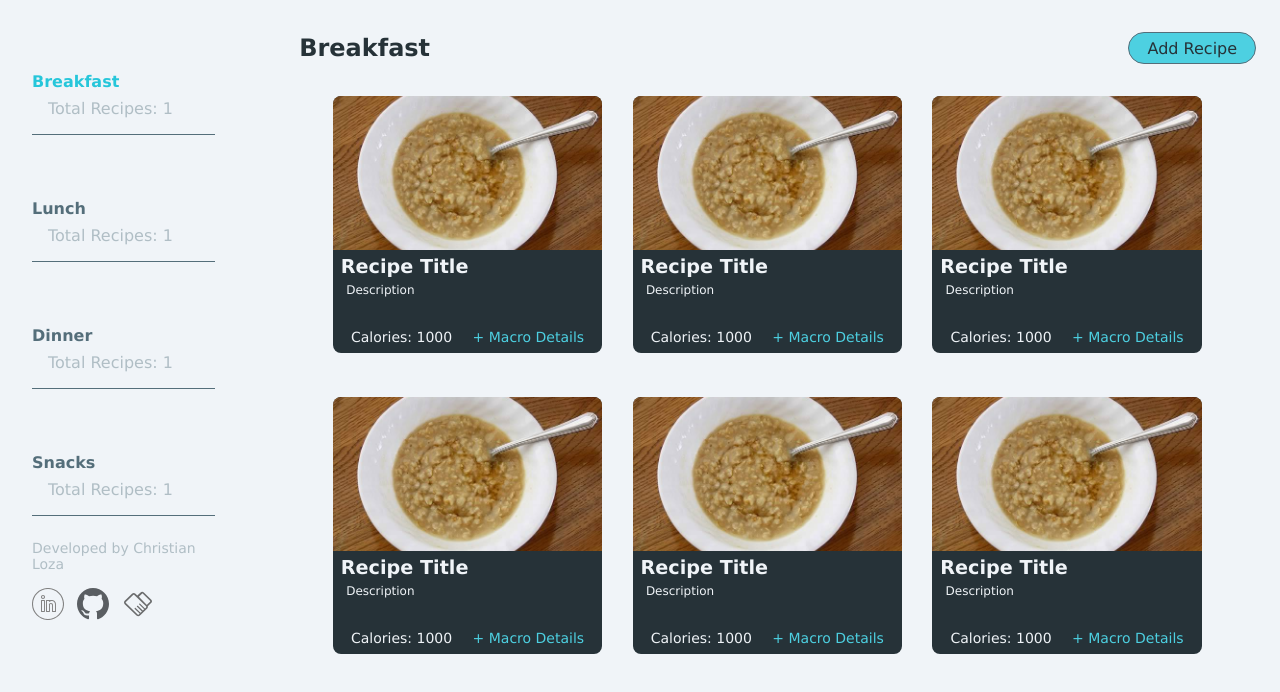
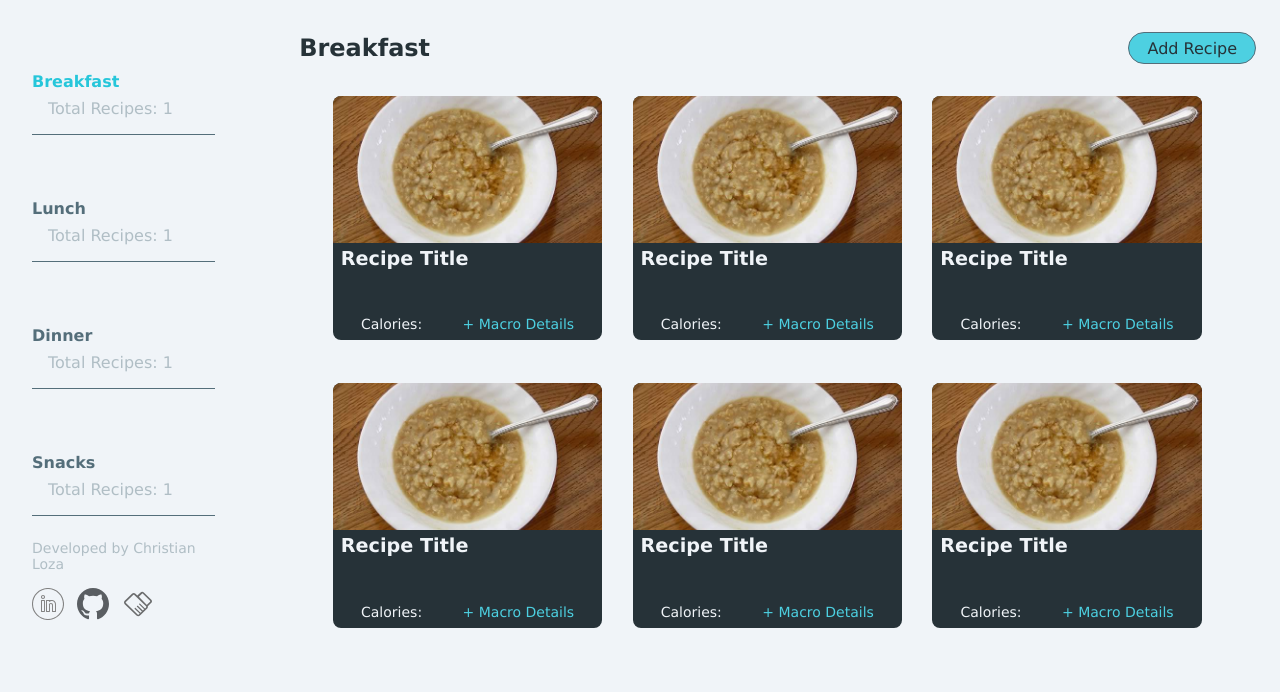
Before and after one commit to Chris-Loza/recipe-book, a React (Vite) app: page / in a window 1280 px wide. Shown: the top 692 px of the page. Built offline with nearby package versions, Linux system fonts and the light colour scheme.

Commit message:
added stricter image styles for the recipe card and dynamic recipe card information

```diff
--- a/src/Components/Homepage/Homepage.jsx
+++ b/src/Components/Homepage/Homepage.jsx
@@ -6,7 +6,13 @@ import { useContext, useState } from "react";
 import { GlobalContext } from "../../Library/globalContext";
 
 const Homepage = () => {
-  const { timeOfDay, setTimeOfDay } = useContext(GlobalContext);
+  const {
+    timeOfDay,
+    breakfastRecipes,
+    lunchRecipes,
+    dinnerRecipes,
+    snacksRecipes,
+  } = useContext(GlobalContext);
   const [showModal, setShowModal] = useState(false);
 
   return (
@@ -40,12 +46,23 @@ const Homepage = () => {
           </div>
         </div>
         <div className="recipeCards">
-          <RecipeCard />
-          <RecipeCard />
-          <RecipeCard />
-          <RecipeCard />
-          <RecipeCard />
-          <RecipeCard />
+          <RecipeCard name={"Recipe Title"} />
+          <RecipeCard name={"Recipe Title"} />
+          <RecipeCard name={"Recipe Title"} />
+          <RecipeCard name={"Recipe Title"} />
+          <RecipeCard name={"Recipe Title"} />
+          <RecipeCard name={"Recipe Title"} />
+          {breakfastRecipes.length > 0 &&
+            breakfastRecipes.map((recipe, index) => (
+              <RecipeCard
+                key={index}
+                name={recipe.name}
+                ingredients={recipe.ingredients}
+                nutrition={recipe.nutrition}
+                description={recipe.description}
+                image={recipe.image}
+              />
+            ))}
         </div>
       </div>
       {showModal && (
--- a/src/Components/RecipeCard/RecipeCard.jsx
+++ b/src/Components/RecipeCard/RecipeCard.jsx
@@ -1,25 +1,26 @@
 import React from "react";
 import "./recipeCard.css";
 
-const RecipeCard = () => {
+const RecipeCard = ({ name, ingredients, nutrition, description, image }) => {
+  console.log(nutrition?.calories);
   return (
     <div className="recipeCard">
       <div className="recipeImg">
         <div className="imageContainer">
           <img
-            src="../../../images/PBHoneyOatmeal.jpg"
+            src={image || "../../../images/PBHoneyOatmeal.jpg"}
             alt="Peanut Butter Oatmeal"
           />
         </div>
       </div>
       <div className="recipeInfo">
         <div className="recipeTitle">
-          <p>Recipe Title</p>
+          <p>{name}</p>
         </div>
         <div className="recipeQuickInfo">
-          <div className="recipeDescription">Description</div>
+          <div className="recipeDescription">{description}</div>
           <div className="recipeQuickNutrients">
-            <p>Calories: 1000</p>
+            <p>Calories: {nutrition?.calories}</p>
             <p className="macros"> + Macro Details</p>
           </div>
         </div>
--- a/src/Components/RecipeCard/recipeCard.css
+++ b/src/Components/RecipeCard/recipeCard.css
@@ -9,11 +9,12 @@
 
     .recipeImg {
         display: flex;
-        height: 60%;
+        max-height: 60%;
         width: 100%;
-
         .imageContainer {
             width: 100%;
+            max-height: 18rem;
+            overflow: hidden;
             img {
                 border-top-left-radius: 0.5rem;
                 border-top-right-radius: 0.5rem;
```
